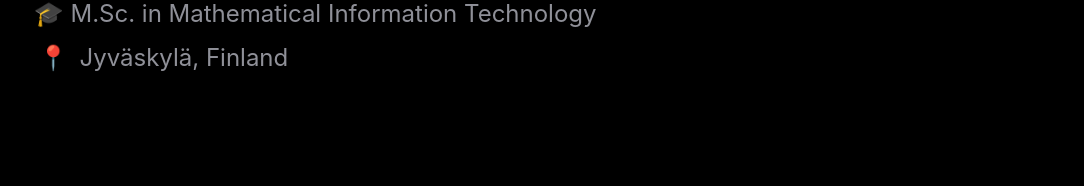
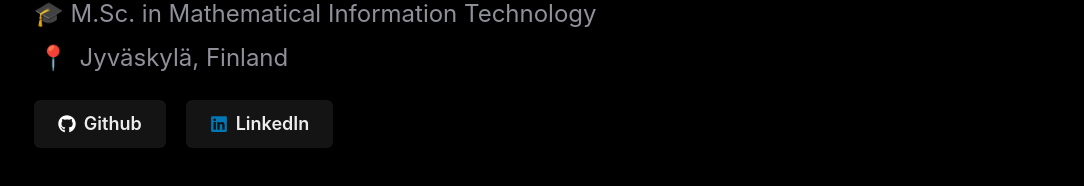
Before and after one commit to naabvb/portfolio, a Next.js app: page / in a window 1280 px wide. Shown: the part 430-616 px from the top of the page, without its empty margins (117-1201 px from the left). Built offline with nearby package versions, Linux system fonts and the light colour scheme.

Commit message:
Add social buttons

```diff
--- a/components/intro.js
+++ b/components/intro.js
@@ -1,7 +1,8 @@
-import { Stack } from "@chakra-ui/react";
+import { Stack, Button, Box } from "@chakra-ui/react";
 import ImageOfMe from "../fragments/imageOfMe";
 import Headers from "../fragments/headers";
 import Occupation from "../fragments/occupation";
+import SocialButtons from "../fragments/socialButtons";
 
 function intro() {
   return (
@@ -20,6 +21,7 @@ function intro() {
         <ImageOfMe />
       </Stack>
       <Occupation />
+      <SocialButtons />
     </Stack>
   );
 }
--- /dev/null
+++ b/fragments/socialButtons.js
@@ -0,0 +1,25 @@
+import { Box, Stack, Button, useBreakpointValue } from "@chakra-ui/react";
+import { FaLinkedin, FaGithub } from "react-icons/fa";
+
+function socialButtons() {
+  const buttonSize = useBreakpointValue({ base: "md", md: "lg" });
+  return (
+    <Box>
+      <Stack
+        mt="2vh"
+        ml={{ base: "2px", md: "5px", lg: "10px" }}
+        spacing={5}
+        direction="row"
+      >
+        <Button size={buttonSize} leftIcon={<FaGithub color="#ffffff" />}>
+          Github
+        </Button>
+        <Button size={buttonSize} leftIcon={<FaLinkedin color="#0077b5" />}>
+          LinkedIn
+        </Button>
+      </Stack>
+    </Box>
+  );
+}
+
+export default socialButtons;
--- a/package.json
+++ b/package.json
@@ -9,6 +9,7 @@
     "export": "next build && next export"
   },
   "dependencies": {
+    "@chakra-ui/icons": "^1.1.1",
     "@chakra-ui/react": "^1.7.3",
     "@chakra-ui/theme-tools": "^1.3.1",
     "@emotion/react": "^11.7.1",
@@ -16,7 +17,8 @@
     "framer-motion": "^5.5.5",
     "next": "12.0.7",
     "react": "17.0.2",
-    "react-dom": "17.0.2"
+    "react-dom": "17.0.2",
+    "react-icons": "^4.3.1"
   },
   "devDependencies": {
     "eslint": "8.5.0",
--- a/pages/index.js
+++ b/pages/index.js
@@ -1,8 +1,5 @@
-import { useMediaQuery } from "@chakra-ui/react";
 import Intro from "../components/intro";
 
 export default function Home() {
-  const [isMd] = useMediaQuery("(min-width: 48em)");
-  const [isSm] = useMediaQuery("(min-width: 30em");
   return <Intro />;
 }
```
Also changed, not shown: 1 other file (tests, documents, lock files or other folders).
